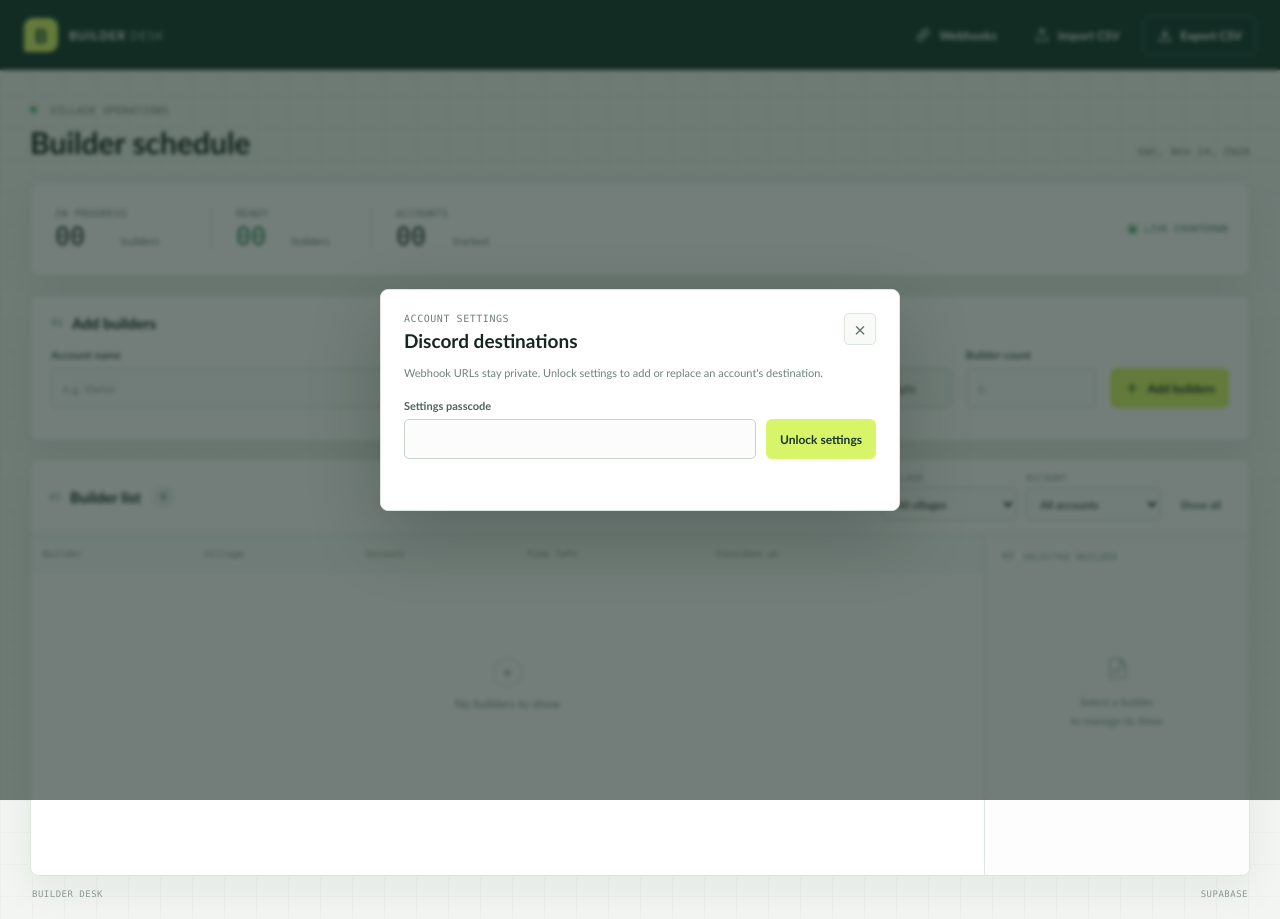
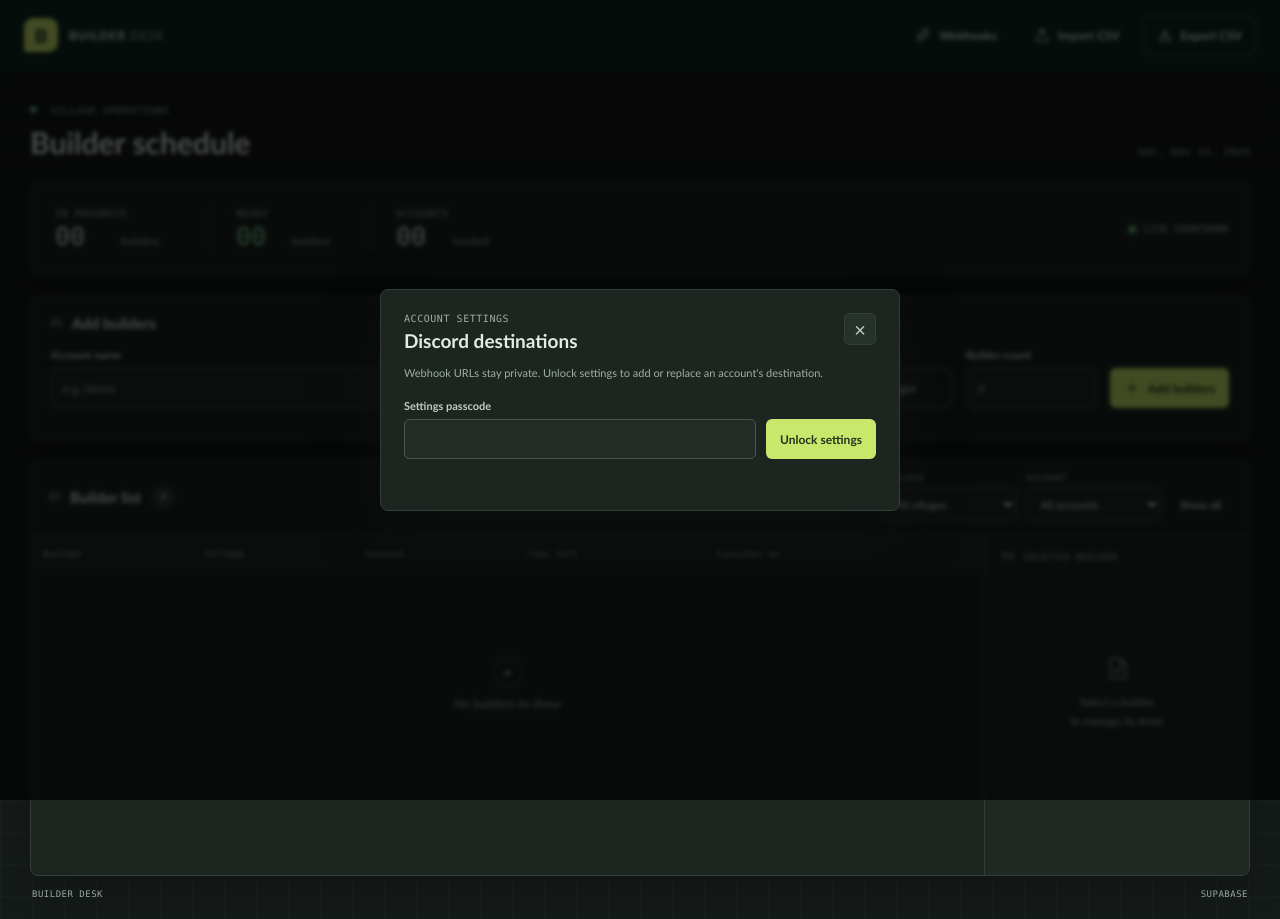
Before and after one commit to Vamsi-allam/coc_alarm, a website built with Vite: page web/index.html in a window 1280 px wide. Both pictures are taken after a click on the button "Webhooks". Built offline with nearby package versions, Linux system fonts and the light colour scheme; some packages are replaced by stand-ins of ours; no server answers; the database is empty.

Commit message:
first commit

```diff
--- a/web/styles.css
+++ b/web/styles.css
@@ -1,19 +1,19 @@
 :root {
-  color-scheme: light;
-  --ink: #172620;
-  --muted: #718078;
-  --paper: #f2f5f1;
-  --surface: #ffffff;
-  --line: #dce5de;
-  --line-strong: #c7d4ca;
-  --pine: #183d34;
-  --pine-soft: #e8f0eb;
-  --lime: #d8f56a;
+  color-scheme: dark;
+  --ink: #e2ebe5;
+  --muted: #a0aea5;
+  --paper: #151b18;
+  --surface: #1d2521;
+  --line: #343e38;
+  --line-strong: #4a5750;
+  --pine: #112a23;
+  --pine-soft: #27382f;
+  --lime: #c9e76a;
   --coral: #e8755a;
   --sky: #bde6fa;
-  --home-done: #b6e8c1;
-  --night-done: #bce7fa;
-  --shadow: 0 16px 38px rgba(22, 48, 36, 0.06);
+  --home-done: #315d3d;
+  --night-done: #284f63;
+  --shadow: 0 16px 38px rgba(0, 0, 0, 0.2);
   font-family: "Aptos", "Segoe UI Variable", "Trebuchet MS", sans-serif;
   font-synthesis: none;
   text-rendering: optimizeLegibility;
@@ -310,5 +310,72 @@ td:first-child { color: #1b2e24; font-family: "Cascadia Code", "Consolas", monos
 
 @media (prefers-reduced-motion: reduce) {
   *, *::before, *::after { scroll-behavior: auto !important; transition-duration: 0.01ms !important; }
-  tbody tr.row-active { animation: none; background-color: #ffe9b0; }
 }
+
+body {
+  background-image: linear-gradient(rgba(207, 225, 214, 0.025) 1px, transparent 1px),
+    linear-gradient(90deg, rgba(207, 225, 214, 0.025) 1px, transparent 1px);
+}
+.topbar { color: #e8f0eb; }
+.brand-name span { color: #a6bcb0; }
+.button-quiet { color: #d8e5dc; }
+.button-outline { border-color: rgba(215, 232, 220, 0.24); color: #e4eee7; }
+.button-outline:hover { border-color: rgba(215, 232, 220, 0.48); }
+.button-primary { color: #24311f; background: var(--lime); }
+.button-primary:hover { background: #d6ef82; }
+.overview, .add-section, .list-section { background: var(--surface); }
+.overview-ready strong { color: #86d9a1; }
+.overview-date { color: #9ac9aa; }
+.live-indicator { background: #65bd80; box-shadow: 0 0 0 4px rgba(101, 189, 128, 0.14); }
+.section-index { color: #a6b9ad; }
+.field > span, .field legend { color: #c0ccc4; }
+.field input, .filter-field select {
+  border-color: var(--line-strong);
+  color: var(--ink);
+  background: #222b26;
+}
+.field input::placeholder { color: #9aa79f; }
+.field input:focus, .filter-field select:focus { border-color: #6ea986; outline-color: rgba(100, 175, 128, 0.22); }
+.segmented-control { border-color: var(--line-strong); background: #202823; }
+.segment span { color: #b3c0b7; }
+.segment-home input:checked + span { color: #d4efdc; background: #315d3d; }
+.segment-night input:checked + span { color: #d1ebf8; background: #284f63; }
+.inline-status { color: #a9c5b1; }
+.list-heading { border-color: var(--line); }
+.result-count { color: #d0ddd4; background: #303a34; }
+.filter-field > span, .editor-label, .editor-countdown > span { color: #a4b1a8; }
+.show-all-button { color: #c2d1c7; }
+.show-all-button:hover { border-color: var(--line); background: #26312b; }
+thead { color: #acb9b0; background: #202924; }
+td { border-top-color: #303a34; color: #d2ddd5; }
+tbody tr:hover { background: #27332c; }
+tbody tr.row-active { animation: active-timer-blink 1.2s steps(1, end) infinite; }
+@keyframes active-timer-blink {
+  0%, 49.9% { background-color: #744541; }
+  50%, 100% { background-color: #685a31; }
+}
+tbody tr.row-done-home:hover { background: var(--home-done); }
+tbody tr.row-done-night:hover { background: var(--night-done); }
+td:first-child { color: #edf4ef; }
+.village-chip.home { color: #d4efdc; background: #315d3d; }
+.village-chip.night { color: #d1ebf8; background: #284f63; }
+.finish-cell { color: #b0bdb4; }
+.row-action { color: #c8d7ce; }
+.row-action:hover { border-color: rgba(215, 232, 220, 0.18); background: rgba(225, 240, 230, 0.08); }
+.empty-state { color: #a8b5ac; }
+.empty-mark { border-color: #64746a; }
+.editor-panel { border-color: var(--line); background: #202823; }
+.editor-empty { color: #aab8af; }
+.editor-empty svg { stroke: #9eafa3; }
+.text-action { color: #9bd0aa; }
+.text-action:hover { color: #c0e6ca; }
+.editor-status { color: #a9c5b1; }
+.page-footer { color: #9aa79e; }
+.dialog-close { border-color: var(--line); color: #c5d1c9; background: #27312c; }
+.webhook-dialog-copy { color: var(--muted); }
+.webhook-status { color: #a9c5b1; }
+.webhook-dialog::backdrop { background: rgba(0, 0, 0, 0.68); }
+
+@media (prefers-reduced-motion: reduce) {
+  tbody tr.row-active { animation: none; background-color: #514728; }
+}
```
